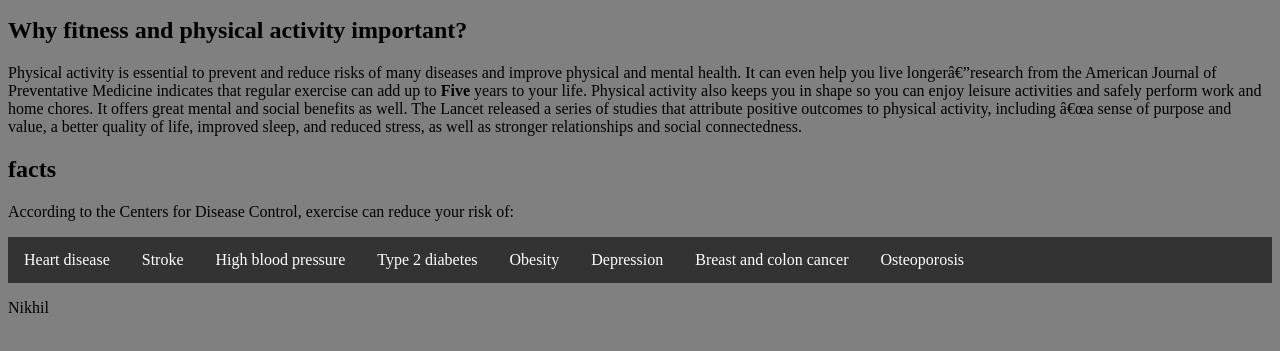
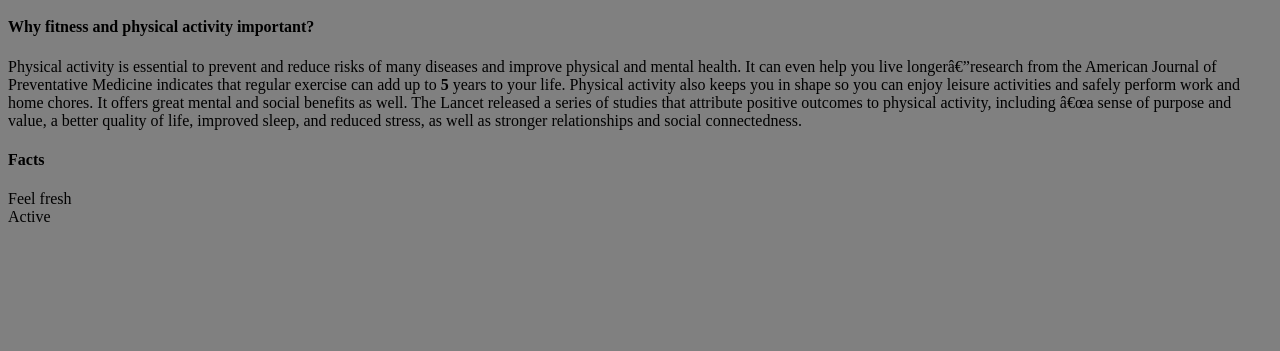
Before and after one commit to nikhilshejwal/my, a plain HTML site: page home1.html in a window 1280 px wide. Shown: the part 101-452 px from the top of the page. Drawn offline with Linux system fonts and the light colour scheme.

Commit message:
Update home1.html

```diff
--- a/home1.html
+++ b/home1.html
@@ -72,28 +72,12 @@ function carousel() {
 </div>
 
 <div id="content">
-<h2 class="why">Why fitness and physical activity important?</h2>
-<p class="whypara">Physical activity is essential to prevent and reduce risks of many diseases and improve physical and mental health. It can even help you live longer—research from the American Journal of Preventative Medicine indicates that regular exercise can add up to <strong> Five </strong> years to your life.
+<h4 class="why">Why fitness and physical activity important?</h4>
+<p class="whypara">Physical activity is essential to prevent and reduce risks of many diseases and improve physical and mental health. It can even help you live longer—research from the American Journal of Preventative Medicine indicates that regular exercise can add up to <strong>5</strong> years to your life.
 Physical activity also keeps you in shape so you can enjoy leisure activities and safely perform work and home chores. It offers great mental and social benefits as well. The Lancet released a series of studies that attribute positive outcomes to physical activity, including “a sense of purpose and value, a better quality of life, improved sleep, and reduced stress, as well as stronger relationships and social connectedness.</p>
 
-<h2 class="risk"> facts </h2>
-<p class="riskpara">According to the Centers for Disease Control, exercise can reduce your risk of:
-<ul>
-<li>Heart disease</li>
-<li>Stroke</li>
-<li>High blood pressure</li>
-<li>Type 2 diabetes</li>
-<li>Obesity</li>
-<li>Depression</li>
-<li>Breast and colon cancer</li>
-<li>Osteoporosis</li>
-</ul>
-</p>
-</div>
 
-<div id="footer">
-  <p> Nikhil </p>
-</div>
-
+<h4 class="facts">Facts</h4>
+<p class="factslist">Feel fresh <br> Active <br></p>
 </body>
 </html>
```
